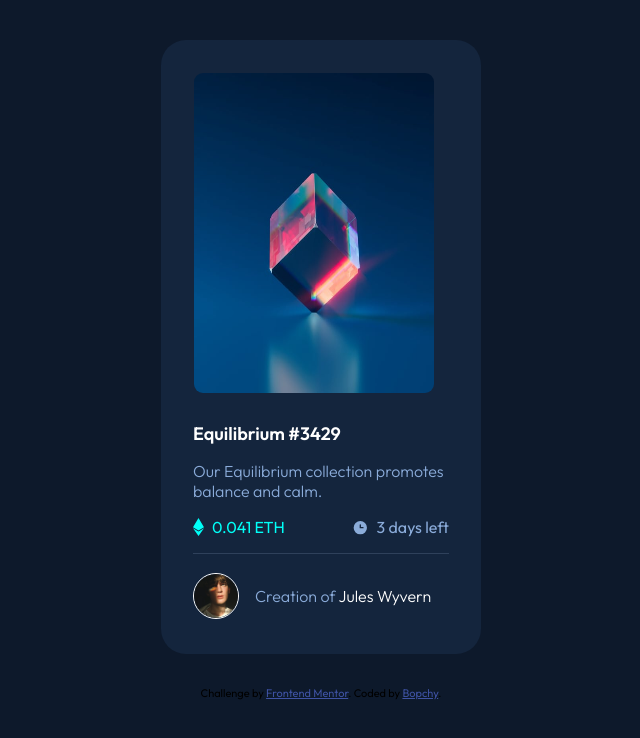
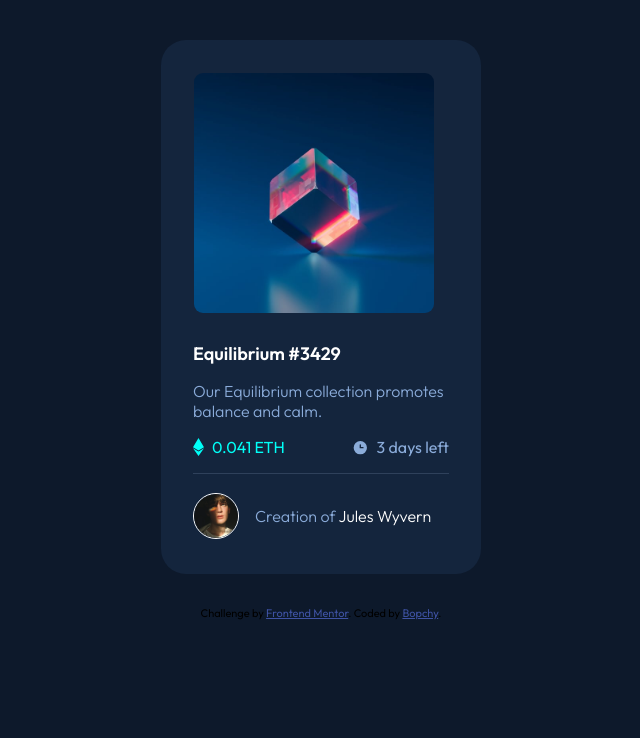
Before and after one commit to Bopchy/frontend-mentor-projects, a plain HTML site: page nft-preview-card-component-main/index.html in a window 1280 px wide. Shown: the whole page, without its empty margins (319-959 px from the left). Drawn offline with Linux system fonts and the light colour scheme.

Commit message:
Fix image aspect ratio.

```diff
--- a/nft-preview-card-component-main/styles.css
+++ b/nft-preview-card-component-main/styles.css
@@ -21,7 +21,7 @@ html, body {
     border: 0.0625rem solid transparent;
     border-radius: 0.625rem;
     width: 15rem;
-    height: 20rem;
+    height: auto;
     margin-bottom: 1.5rem;
 }
 .card header {
```
